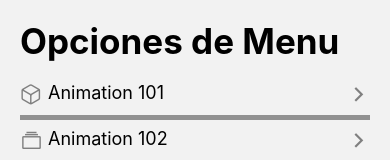
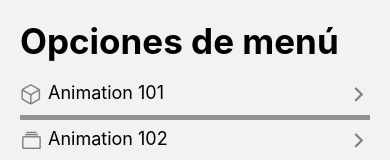
Before and after one commit to Felipe0298/RNComponents, a React Native app: screen /HomeScreen in a window 390 px wide. Shown: the top 160 px of the page. Built offline with nearby package versions, Linux system fonts and the light colour scheme.

Commit message:
200. Header re-utilizable

```diff
--- /dev/null
+++ b/src/components/HeaderTitle.tsx
@@ -0,0 +1,19 @@
+import React from 'react';
+import { StyleSheet, Text, View } from 'react-native';
+import { styles } from '../theme/appTheme';
+import { useSafeAreaInsets } from 'react-native-safe-area-context';
+
+interface Props{
+    title:string;
+}
+
+export const HeaderTitle = ({title}: Props) => {
+
+    const { top } = useSafeAreaInsets();
+
+    return (
+        <View style={{ marginTop: top + 20, marginBottom: 20 }}>
+            <Text style={styles.title}>{title}</Text>
+        </View>
+    );
+}
--- a/src/screen/HomeScreen.tsx
+++ b/src/screen/HomeScreen.tsx
@@ -5,21 +5,11 @@
 import { useSafeAreaInsets } from 'react-native-safe-area-context';
 import { FlatListMenuItem } from '../components/FlatListMenuItem';
 import { menuItems } from '../data/menuItems';
-
-
+import { HeaderTitle } from '../components/HeaderTitle';
 
 
 export const HomeScreen = () => {
 
-    const { top } = useSafeAreaInsets();
-
-    const renderListHeader = () => {
-        return (
-            <View style={{ marginTop: top + 20, marginBottom: 20 }}>
-                <Text style={styles.title}>Opciones de Menu</Text>
-            </View>
-        )
-    }
 
     const itemSeparator = () => {
         return (
@@ -40,7 +30,7 @@
                 data={menuItems}
                 renderItem={({ item }) => <FlatListMenuItem menuItem={item}/>}
                 keyExtractor={(item) => item.name} //TIene que ser algo unico y un string
-                ListHeaderComponent={() => renderListHeader()}
+                ListHeaderComponent={() => <HeaderTitle title='Opciones de menú'/>}
                 ItemSeparatorComponent={() => itemSeparator()}
             />
 
--- a/src/screen/SwitchScreen.tsx
+++ b/src/screen/SwitchScreen.tsx
@@ -1,5 +1,6 @@
 import React, { useState } from 'react';
 import {StyleSheet, Text, View, Switch, Platform} from 'react-native';
+import { HeaderTitle } from '../components/HeaderTitle';
 
 export const SwitchScreen = () => {
 
@@ -8,6 +9,9 @@
 
     return (
         <View style={styles.container}>
+
+            <HeaderTitle title='Swtiches'/>
+
           <Switch
             trackColor={{false: '#D9D9DB', true: '#5858D6'}}
             thumbColor={(Platform.OS === "android") ? "#5856d6" : ""}
```
